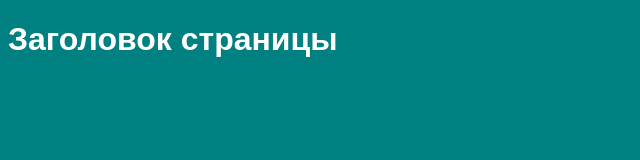
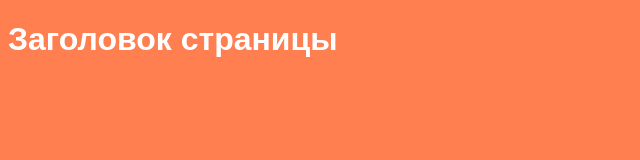
Before and after one commit to dikkor/study, a plain HTML site: page index.html in a window 1280 px wide. Shown: the whole page, without its empty margins (0-640 px from the left). Drawn offline with Linux system fonts and the light colour scheme.

Commit message:
Изменили фон на coral

```diff
--- a/style.css
+++ b/style.css
@@ -1,5 +1,5 @@
 body {
-  background-color: teal;
+  background-color: coral;
   color: white;
   font-family: sans-serif;
 }
```
